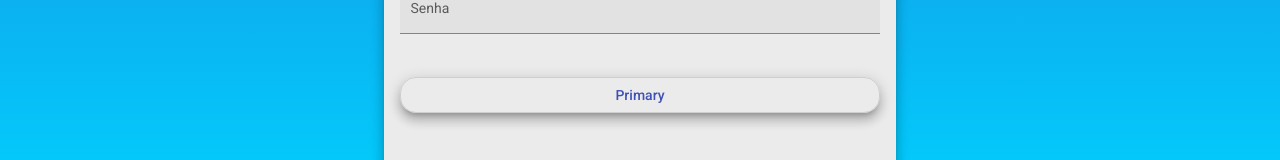
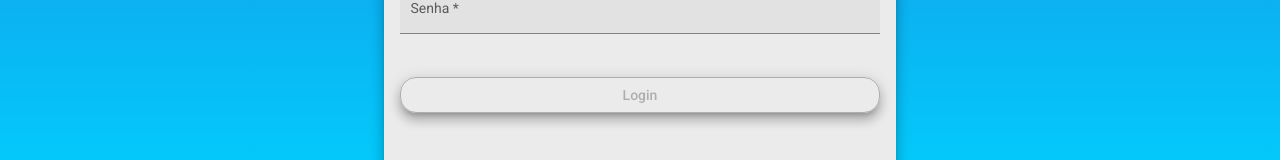
Before and after one commit to TeusGouvea/HelpDesk-frontend, an Angular app: page /login in a window 1280 px wide. Shown: the part 558-718 px from the top of the page. Built offline with nearby package versions, Linux system fonts and the light colour scheme.

Commit message:
Validação de formularios para LOGIN

```diff
--- a/src/app/components/login/login.component.html
+++ b/src/app/components/login/login.component.html
@@ -7,14 +7,15 @@
 
         <mat-form-field class="full-width" appearance="fill">
           <mat-label>E-mail</mat-label>
-          <input matInput placeholder="fulano@mail.com">
+          <input [formControl]="email" required  [(ngModel)]="creds.email" name="email" matInput placeholder="Ex. fulano@mail.com">
         </mat-form-field>
 
         <mat-form-field class="full-width" appearance="fill">
           <mat-label>Senha</mat-label>
-          <input type="password" matInput placeholder="Ex. 123">
+          <input [formControl]="senha" required [(ngModel)]="creds.senha" name="senha" type="password" matInput placeholder="Ex. 123">
         </mat-form-field>
 
-        <button class="full-width mat-elevation-z8" mat-stroked-button color="primary">Primary</button>
+        <button [disabled]="!validaCampos()" class="full-width mat-elevation-z8" mat-stroked-button color="primary">Login</button>
+
      </form>
 </div>
--- a/src/app/components/login/login.component.ts
+++ b/src/app/components/login/login.component.ts
@@ -1,4 +1,6 @@
 import { Component, OnInit } from '@angular/core';
+import { FormControl, Validators } from '@angular/forms';
+import { Credenciais } from 'src/app/models/credenciais';
 
 @Component({
   selector: 'app-login',
@@ -7,9 +9,25 @@
 })
 export class LoginComponent implements OnInit {
 
+  creds: Credenciais = {
+    email: '',
+    senha:''
+  }
+
+  email = new FormControl(null, Validators.email);
+  senha = new FormControl(null, Validators.minLength(3));
+
   constructor() { }
 
   ngOnInit(): void {
   }
 
+  validaCampos(): boolean{
+    if(this.email.valid && this.senha.valid){
+      return true;
+    } else{
+      return false;
+    }
+  }
+
 }
--- /dev/null
+++ b/src/app/models/credenciais.ts
@@ -0,0 +1,4 @@
+export interface Credenciais{
+    email: string;
+    senha: string;
+}
```
